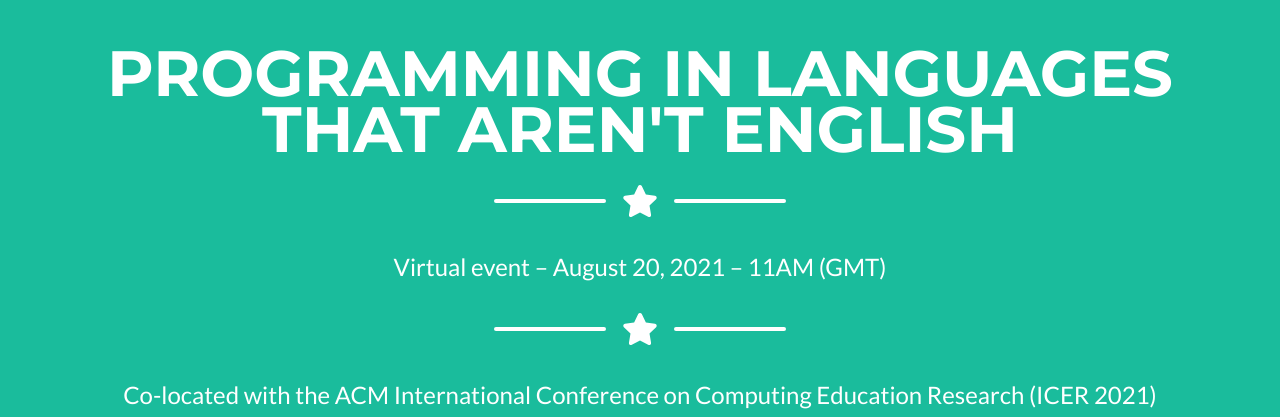
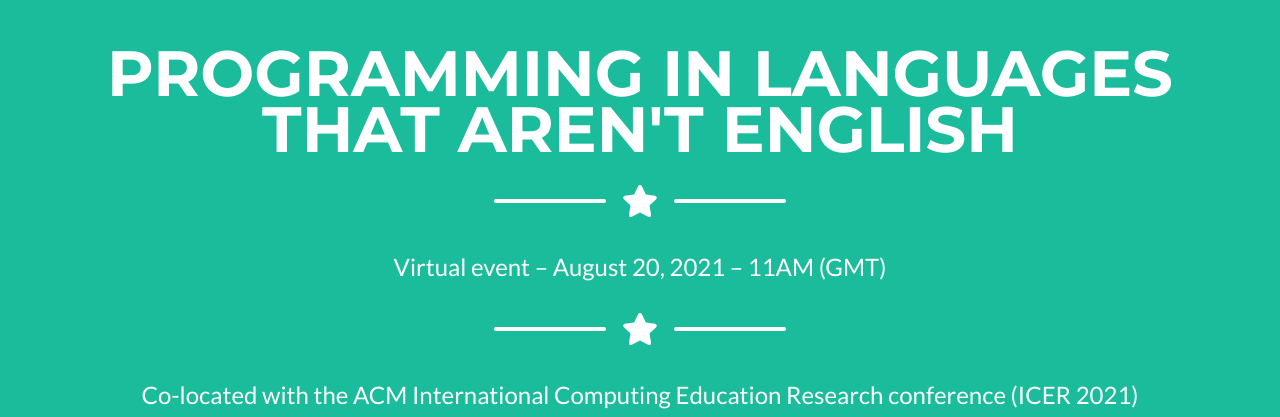
Before and after one commit to PILATE-ICER/pilate-icer.github.io, a plain HTML site: page index.html in a window 1280 px wide. Shown: the part 383-800 px from the top of the page. Drawn offline with nearby package versions, Linux system fonts and the light colour scheme.

Commit message:
Fixed ICER acronym

```diff
--- a/index.html
+++ b/index.html
@@ -90,8 +90,8 @@
                 <div class="divider-custom-line"></div>
             </div><!-- Masthead Subheading-->
             <p class="masthead-subheading font-weight-light mb-0">
-            Co-located with the ACM International Conference on
-            Computing Education Research (ICER 2021)</p>
+            Co-located with the ACM International Computing
+            Education Research conference (ICER 2021)</p>
         </div>
     </header>
     <section class="page-section" id="about">
```
